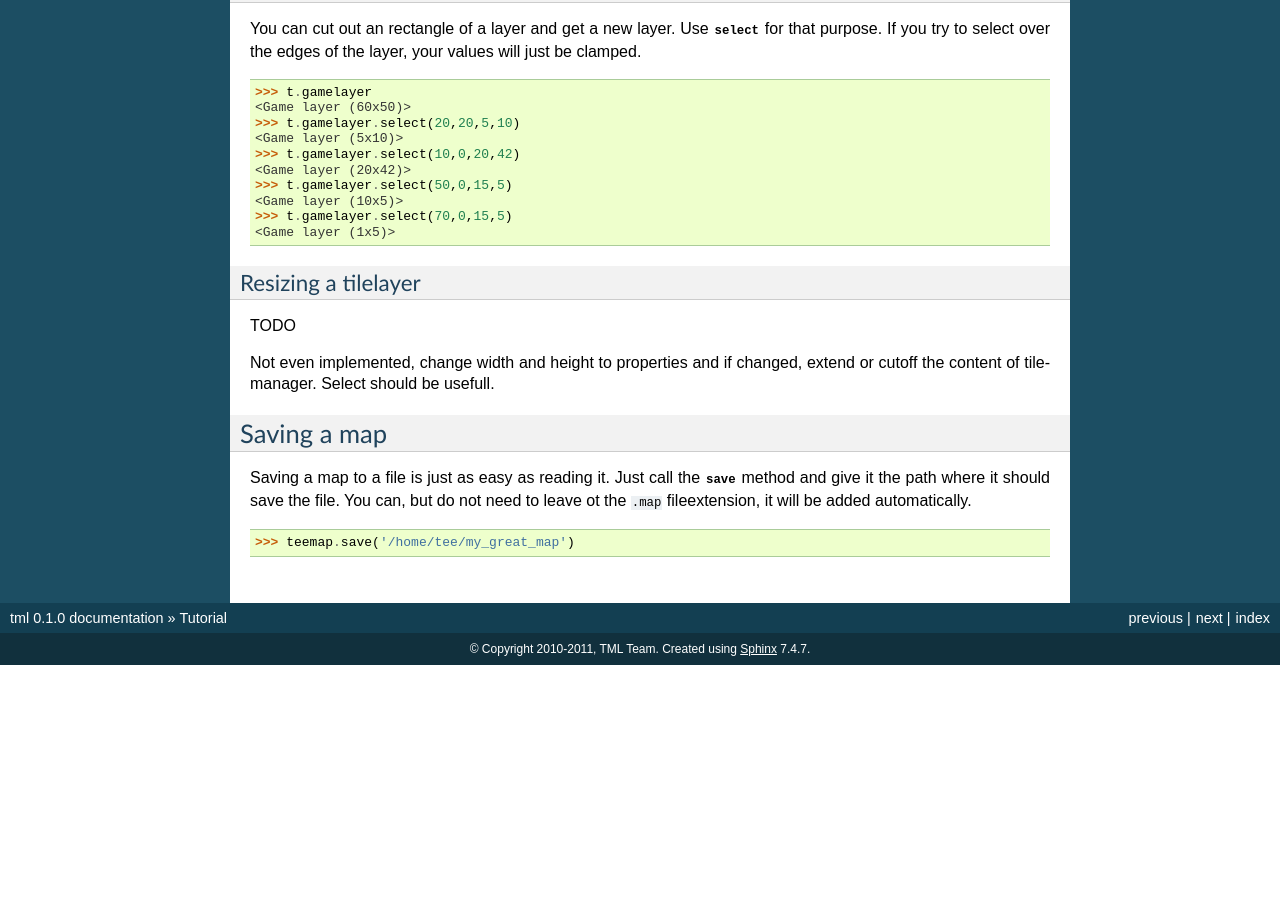
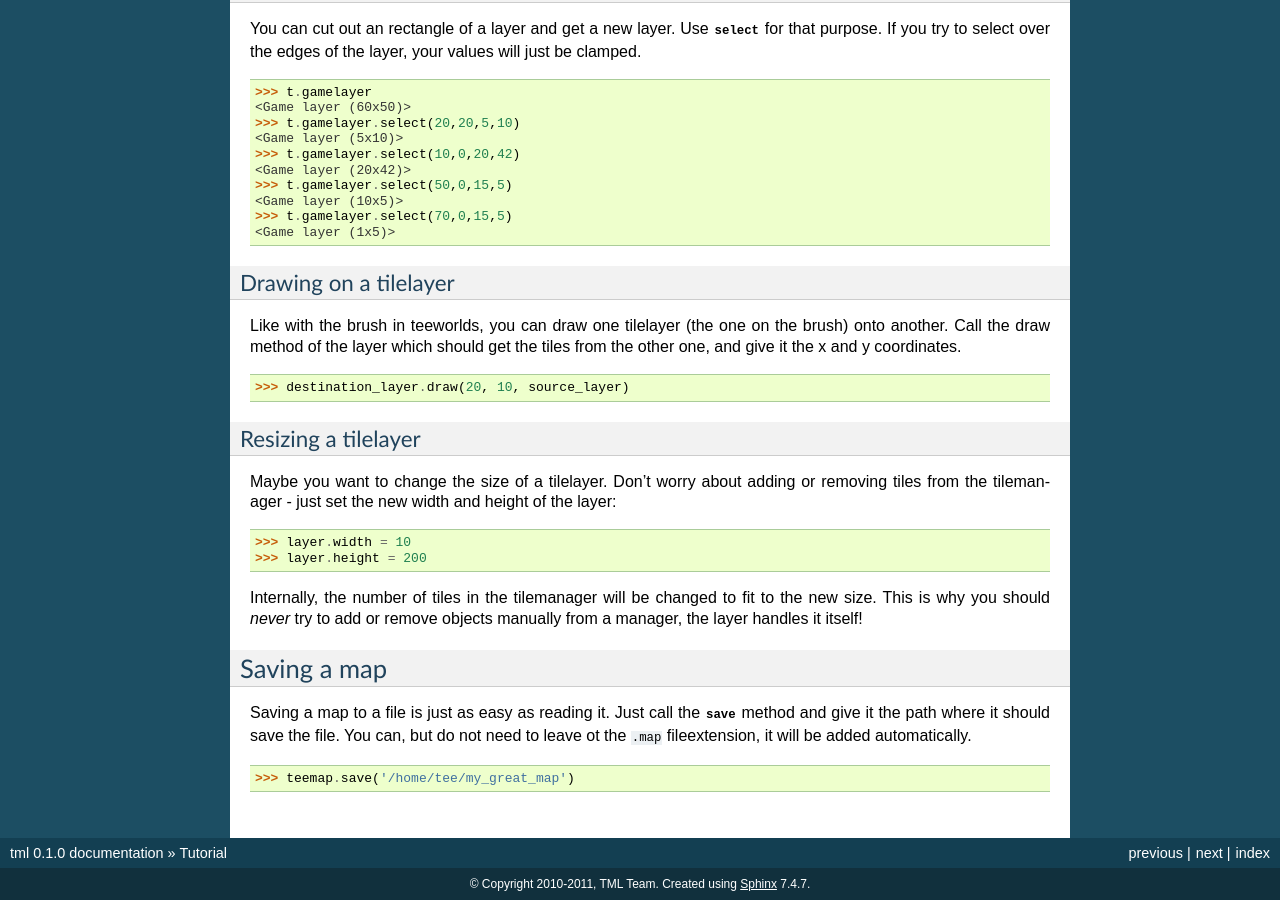
Before and after one commit to erdbeere/tml, a Sphinx documentation site: the page built from docs/tutorial.rst, in a window 1280 px wide and 900 px high, scrolled down 1622 px. Built offline with Sphinx 7.4.7, drawn with Linux system fonts in a browser that asks for light colours; before the commit the page ends 2287 px from its top, so only the background shows below that; some of the changed text lies outside the part shown.

Commit message:
Updated docs (tilelayer resizing).

```diff
--- a/docs/tutorial.rst
+++ b/docs/tutorial.rst
@@ -112,13 +112,28 @@ edges of the layer, your values will just be clamped.
   <Game layer (1x5)>
 
 
+Drawing on a tilelayer
+----------------------
+
+Like with the brush in teeworlds, you can draw one tilelayer (the one on the
+brush) onto another. Call the draw method of the layer which should get the
+tiles from the other one, and give it the x and y coordinates.
+
+>>> destination_layer.draw(20, 10, source_layer)
+
 Resizing a tilelayer
 --------------------
 
-TODO
+Maybe you want to change the size of a tilelayer. Don't worry about adding or
+removing tiles from the tilemanager - just set the new width and height of the
+layer:
 
-Not even implemented, change width and height to properties and if changed,
-extend or cutoff the content of tilemanager. Select should be usefull.
+>>> layer.width = 10
+>>> layer.height = 200
+
+Internally, the number of tiles in the tilemanager will be changed to fit to
+the new size. This is why you should *never* try to add or remove objects
+manually from a manager, the layer handles it itself!
 
 Saving a map
 ============
```
